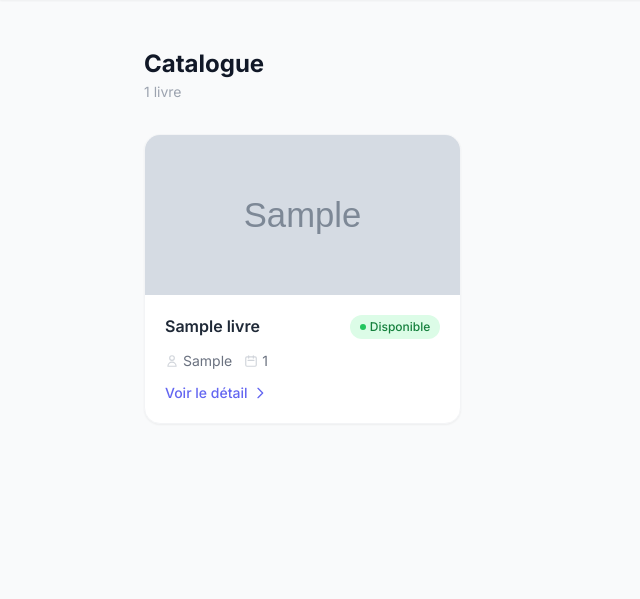
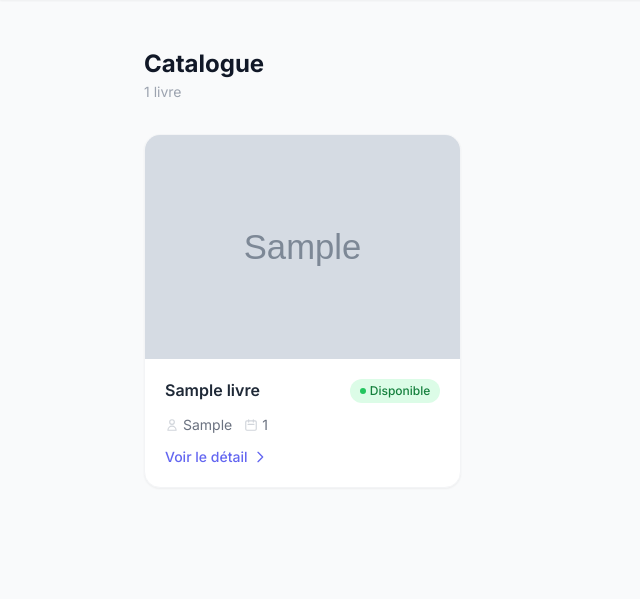
Before and after one commit to m1d0b4n/The-Library, a Flask app: page /catalogue in a window 1280 px wide. Shown: the part 65-664 px from the top of the page, without its empty margins (0-640 px from the left). Run offline with Flask 3, Linux system fonts and the light colour scheme; tables that the repository leaves empty hold one stand-in row (values such as "Sample post"); grey boxes marked "Sample" are stand-in pictures; some libraries are stand-ins or nearby versions.

Commit message:
feat(ui): hauteur cartes catalogue h-40 -> h-56 pour les portraits (closes #46)

```diff
--- a/templates/livres/index.html
+++ b/templates/livres/index.html
@@ -24,13 +24,13 @@
   <a href="{{ url_for('pages.detail_livre', titre=livre.titre) }}"
      class="animate-slide-up group bg-white rounded-2xl shadow-sm border border-gray-100 overflow-hidden flex flex-col hover:shadow-md hover:-translate-y-1 transition-all duration-300">
     {% if livre.image_filename %}
-    <div class="h-40 bg-gray-100 overflow-hidden">
+    <div class="h-56 bg-gray-100 overflow-hidden">
       <img src="{{ url_for('static', filename='uploads/livres/' + livre.image_filename) }}"
            alt="Couverture de {{ livre.titre }}"
            class="w-full h-full object-cover group-hover:scale-105 transition-transform duration-300" />
     </div>
     {% else %}
-    <div class="h-40 bg-indigo-50 flex items-center justify-center">
+    <div class="h-56 bg-indigo-50 flex items-center justify-center">
       <svg xmlns="http://www.w3.org/2000/svg" class="h-12 w-12 text-indigo-200" fill="none" viewBox="0 0 24 24" stroke="currentColor" stroke-width="1.5">
         <path stroke-linecap="round" stroke-linejoin="round" d="M12 6.042A8.967 8.967 0 006 3.75c-1.052 0-2.062.18-3 .512v14.25A8.987 8.987 0 016 18c2.305 0 4.408.867 6 2.292m0-14.25a8.966 8.966 0 016-2.292c1.052 0 2.062.18 3 .512v14.25A8.987 8.987 0 0118 18a8.967 8.967 0 00-6 2.292m0-14.25v14.25" />
       </svg>
```
